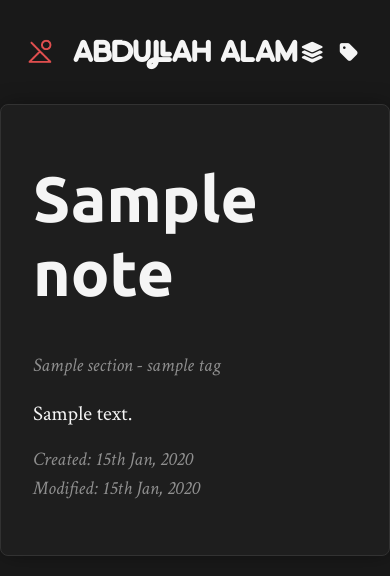
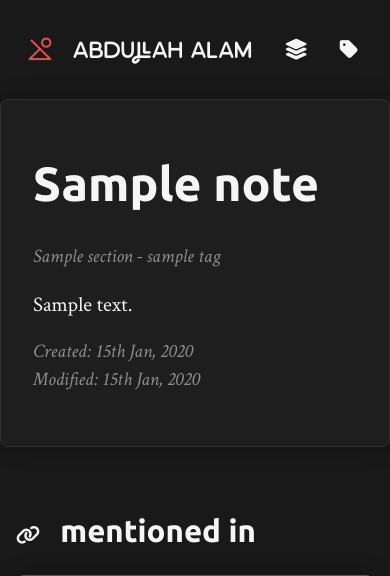
Before and after one commit to theabdullahalam/theabdullahalam.com, a Django app: a page that uses main/templates/note.html in a window 390 px wide. Shown: the top 576 px of the page. Run offline with Django 3.2, Linux system fonts and the light colour scheme; tables that the repository leaves empty hold one stand-in row (values such as "Sample post"); grey boxes marked "Sample" are stand-in pictures; some libraries are stand-ins or nearby versions.

Commit message:
improve responsiveness

```diff
--- a/main/static/css/gardenbase.css
+++ b/main/static/css/gardenbase.css
@@ -108,11 +108,18 @@ body #site-title {
     margin-left: 1rem;
   }
 }
+@media screen and (max-width: 400px) {
+  body #site-title {
+    font-weight: normal;
+    font-size: 2rem;
+    padding-right: 1rem;
+  }
+}
 body #buttons {
   grid-area: buttons;
   margin-right: 2rem;
   display: flex;
-  gap: 1rem;
+  gap: 2rem;
   align-items: center;
 }
 @media screen and (min-width: 980px) {
@@ -222,6 +229,11 @@ body #content p {
   line-height: 1.8rem;
   font-size: 1.4rem;
 }
+@media screen and (max-width: 400px) {
+  body #content p {
+    font-size: 1.2rem;
+  }
+}
 body #tags-list {
   grid-area: tags;
   margin-left: 0rem;
--- a/main/static/css/note.css
+++ b/main/static/css/note.css
@@ -87,6 +87,11 @@ body #content {
   padding: 2rem;
   border-radius: 0.5rem;
 }
+@media screen and (max-width: 400px) {
+  body #content h1 {
+    font-size: 3rem;
+  }
+}
 body #content p {
   max-width: 65%;
 }
--- a/main/static/scss/gardenbase.scss
+++ b/main/static/scss/gardenbase.scss
@@ -127,6 +127,12 @@ body {
       margin-left: 1rem;
     }
 
+    @media screen and (max-width: 400px) {
+      font-weight: normal;
+      font-size: 2rem;
+      padding-right: 1rem;
+    }
+
     place-self: center start;
     color: rgb(13, 13, 13);
     text-decoration: none;
@@ -136,7 +142,7 @@ body {
     grid-area: buttons;
     margin-right: 2rem;
     display: flex;
-    gap: 1rem;
+    gap: 2rem;
     align-items: center;
 
     @media screen and (min-width: 980px) {
@@ -270,6 +276,10 @@ body {
     p {
       line-height: 1.8rem;
       font-size: 1.4rem;
+
+      @media screen and (max-width: 400px) {
+        font-size: 1.2rem;
+      }
     }
   }
 
--- a/main/static/scss/note.scss
+++ b/main/static/scss/note.scss
@@ -25,6 +25,12 @@ body {
 
     padding: 2rem;
     border-radius: 0.5rem;
+
+    h1 {
+      @media screen and (max-width: 400px) {
+        font-size: 3rem;
+      }
+    }
 
     p {
       max-width: 65%;
```
Also changed, not shown: 2 other files.
